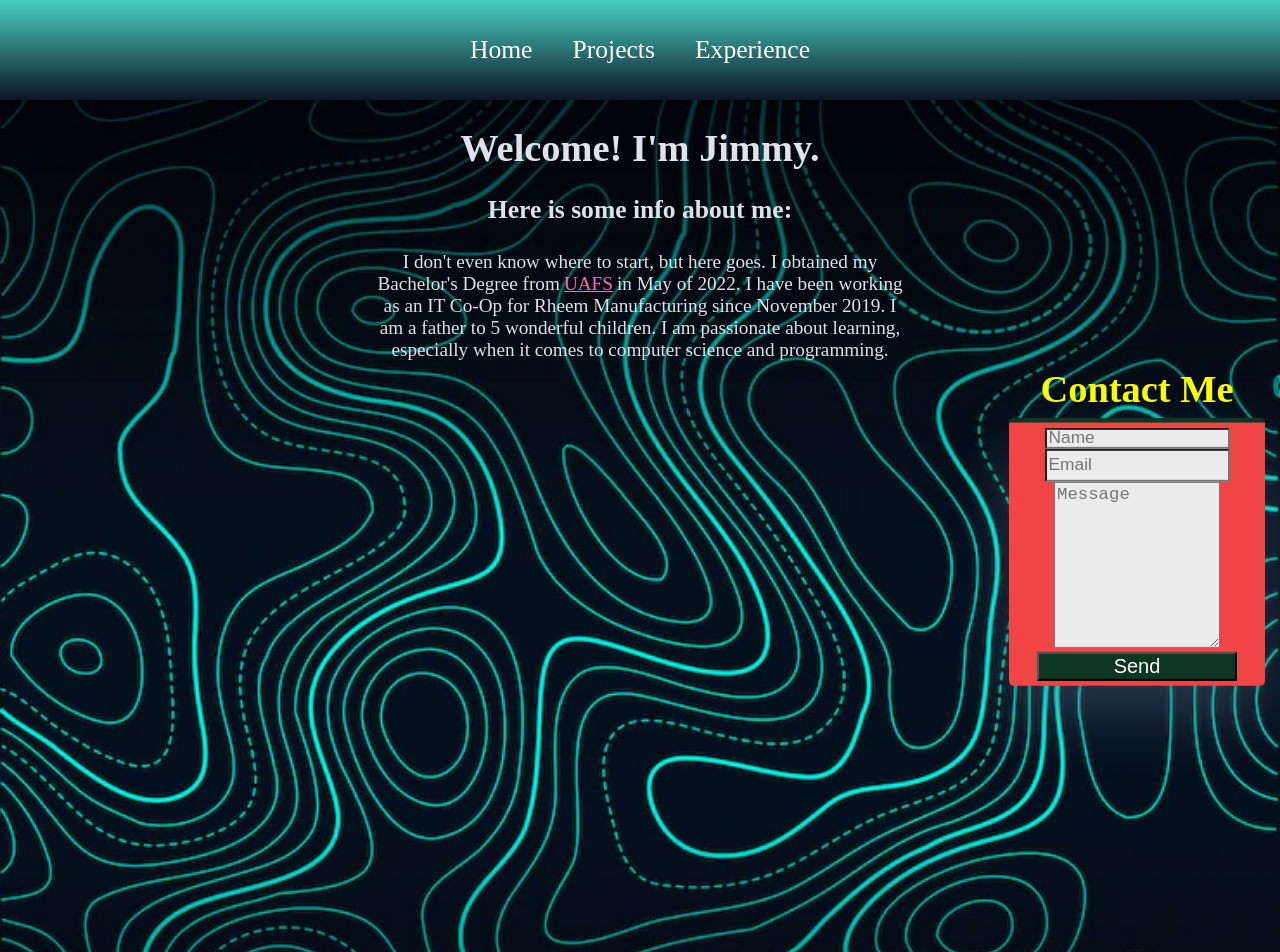
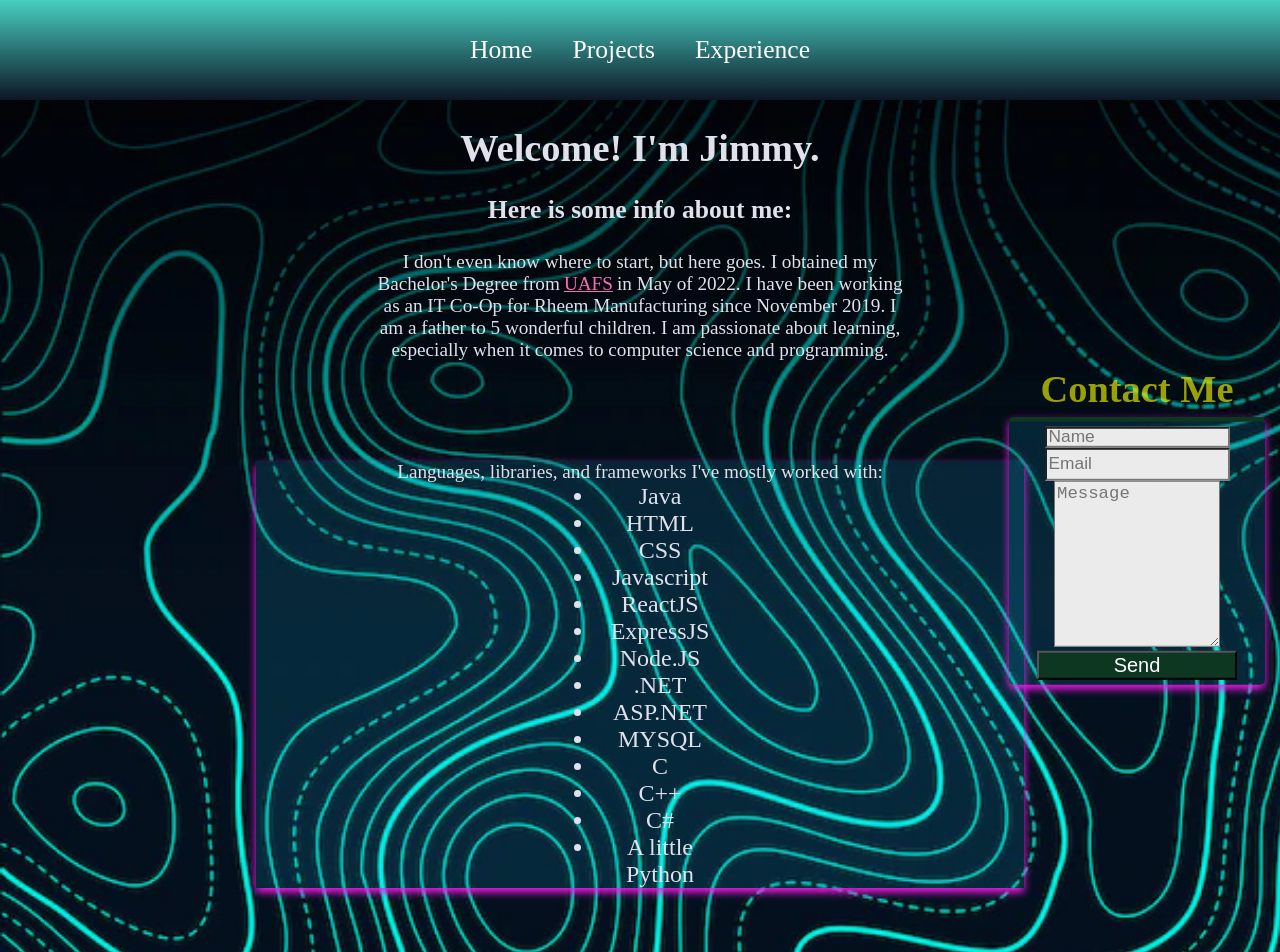
Before and after one commit to Creadoc/personal-portfolio, a React (Create React App) app: page / in a window 1280 px wide. Shown: the top 952 px of the page. Built offline with nearby package versions, Linux system fonts and the light colour scheme.

Commit message:
added more style and information to the pages as well as fixed some issues with the experience page

```diff
--- a/src/pages/Experience.js
+++ b/src/pages/Experience.js
@@ -27,8 +27,9 @@ function Experience() {
                     www.rheem.com
                   </a>
                 </div>
-                <div>Start: 11/19 End: N/A</div>
               </div>
+              Start: 11/19 <br />
+              End: N/A
             </div>
           </div>
           <div className="subCont">
@@ -63,7 +64,10 @@ function Experience() {
                     www.fortsmithems.org
                   </a>
                 </div>
-                <div>Start: 04/16 End: 01/2022, but still on call there</div>
+              </div>
+              <div>
+                Start: 04/16 <br />
+                End: 01/2022, but still on call there
               </div>
             </div>
           </div>
@@ -107,7 +111,10 @@ function Experience() {
                   www.choctawcasinos.com
                 </a>
               </div>
-              <div>Start: Sep 2010 & Nov 2015 End: Sep 2012 & Apr 2016</div>
+              <div>
+                Start: Sep 2010 & Nov 2015 <br />
+                End: Sep 2012 & Apr 2016
+              </div>
             </div>
           </div>
           <div className="subCont">
@@ -121,14 +128,13 @@ function Experience() {
         <div className="mainCont">
           Franklin County EMS
           <div className="infoCont">
-            <div>
             <div className="orange">
               Title: Paramedic <br /> Emergent calls and Hospital-to-Hospital
               transportation
             </div>
+            <div className="aTest">
               Address: 111 W Spring St, <br />
               Ozark, Arkansas <br /> 72904
-            </div>
               <div>Phone: (479) 667-4900</div>
               <div>
                 Website:
@@ -141,7 +147,10 @@ function Experience() {
                   www.facebook.com/FranklinCountyEMS/
                 </a>
               </div>
-            <div>Start: 04/11 End: 11/15</div>
+              <div></div>
+            </div>
+            Start: 04/11 <br />
+            End: 11/15
           </div>
           <div className="subCont">
             <ul>
@@ -168,8 +177,8 @@ function Experience() {
               Title: Combat Engineer <br /> 2006-2008 OIF Combat Veteran
             </div>
             <div>
+              <div className="aTest">
                 Address: Arkansas <br /> NA
-            </div>
                 <div>Phone: NA</div>
                 <div>
                   Website:
@@ -182,7 +191,12 @@ function Experience() {
                     arkansas.nationalguard.mil
                   </a>
                 </div>
-            <div>Start: 12/04 End: 10/09</div>
+              </div>
+            </div>
+            <div>
+              Start: 12/04 <br />
+              End: 10/09
+            </div>
           </div>
           <div className="subCont">
             <ul>
--- a/src/pages/Home.js
+++ b/src/pages/Home.js
@@ -23,6 +23,27 @@ function Home() {
           children. I am passionate about learning, especially when it comes to
           computer science and programming.
         </p>
+        <div className="cardz">
+          <p className="internalCardText">
+            Languages, libraries, and frameworks I've mostly worked with:
+          </p>
+          <ul className="cardList">
+            <li>Java</li>
+            <li>HTML</li>
+            <li>CSS</li>
+            <li>Javascript</li>
+            <li>ReactJS</li>
+            <li>ExpressJS</li>
+            <li>Node.JS</li>
+            <li>.NET</li>
+            <li>ASP.NET</li>
+            <li>MYSQL</li>
+            <li>C</li>
+            <li>C++</li>
+            <li>C#</li>
+            <li>A little Python</li>
+          </ul>
+        </div>
       </div>
     </div>
   );
--- a/src/styles/Home.css
+++ b/src/styles/Home.css
@@ -45,6 +45,27 @@ p {
 .middleLoc {
   margin: auto;
   width: 80%;
+}
+
+.internalCardText {
+  margin-top: 100px;
+}
+.cardz {
+  font-size: xx-large;
+  margin: auto;
+  box-shadow: 0 4px 8px 0 rgb(255, 24, 243);
+  transition: 0.3s;
+  background-color: rgba(24, 201, 255, 0.13);
+}
+.cardz:hover {
+  box-shadow: 0 8px 16px 0 rgb(24, 201, 255);
+  background-color: rgba(255, 24, 243, 0.13);
+}
+
+.cardList {
+  margin: auto;
+  font-size: x-large;
+  width: 17%;
 }
 
 .about .prompt {
--- a/src/styles/MailAgent.css
+++ b/src/styles/MailAgent.css
@@ -19,9 +19,23 @@ body {
   } */
 
 /* form animation starts */
+
+.cardz {
+  font-size: xx-large;
+  margin: auto;
+  box-shadow: 0 4px 8px 0 rgb(255, 24, 243);
+  transition: 0.3s;
+  width: 100%;
+  background-color: rgba(24, 201, 255, 0.13);
+}
+.cardz:hover {
+  box-shadow: 0 8px 16px 0 rgb(24, 201, 255);
+  background-color: rgba(255, 24, 243, 0.13);
+}
+
 .form {
-  background: rgb(241, 68, 68);
-  box-shadow: 0 30px 60px 0 rgba(90, 116, 148, 0.4);
+  background-color: rgba(24, 201, 255, 0.13);
+  box-shadow: 0 4px 8px 0 rgb(255, 24, 243);
   border-radius: 5px;
   max-width: 480px;
   margin-left: auto;
@@ -41,9 +55,12 @@ body {
 
 .title {
   display: block;
-  color: rgb(251, 255, 0);
+  color: rgba(251, 255, 0, 0.61);
   margin: 10px auto 5px;
   width: auto;
+}
+.title:hover {
+  color: rgb(251, 255, 0);
 }
 .termsConditions {
   margin: 0 auto 5px 80px;
```
Lines whose indentation alone changed are shown as unchanged.
